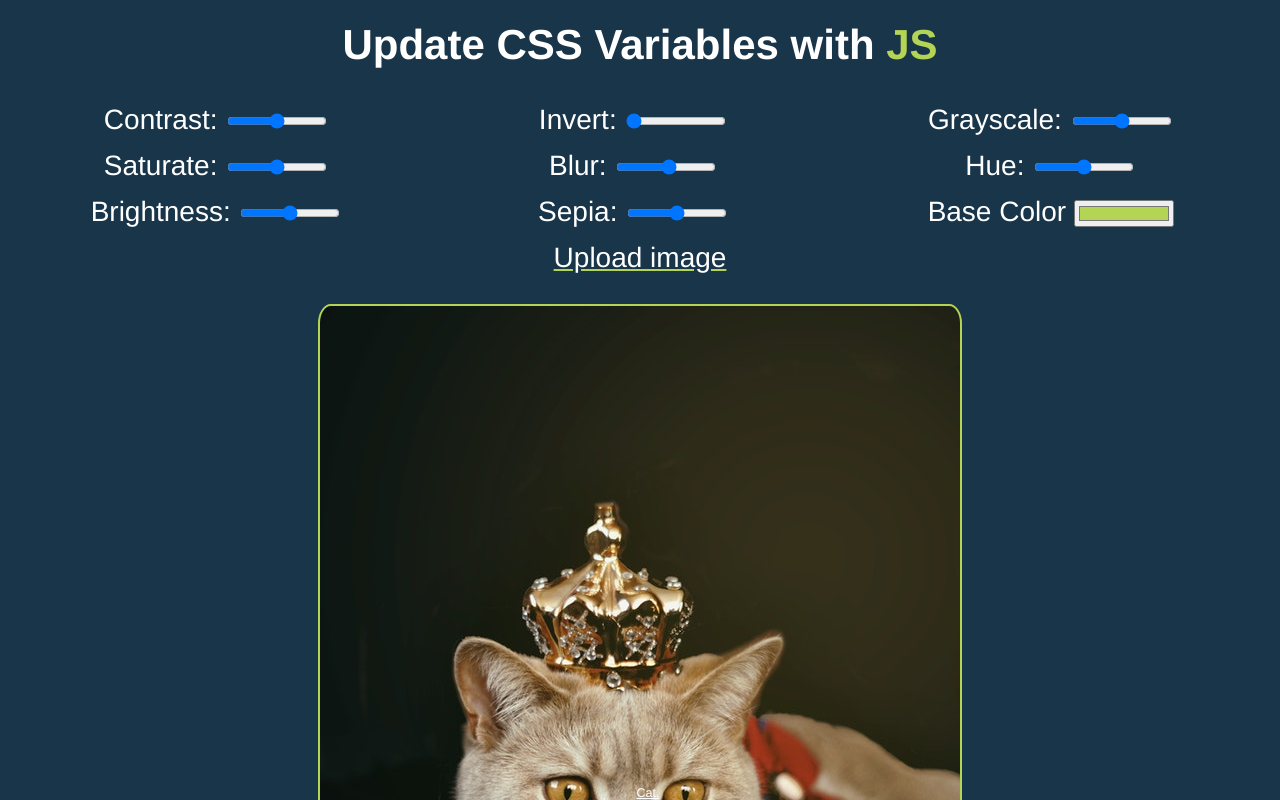
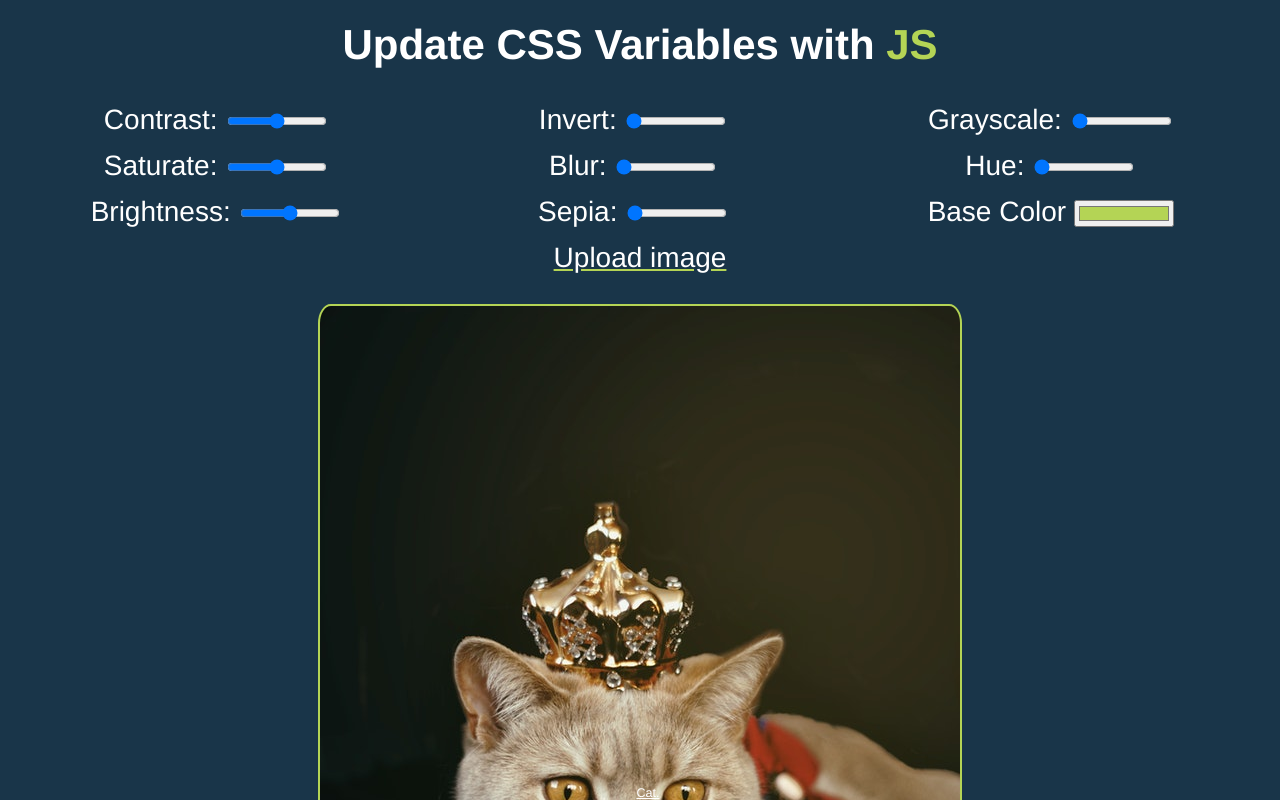
Before and after one commit to cajereta/Javascript-30-day-challenge, a plain HTML site: page Day3/index.html in a window 1280 px wide. Shown: the top 800 px of the page. Drawn offline with Linux system fonts and the light colour scheme.

Commit message:
Fixed slider values.

```diff
--- a/Day3/index.html
+++ b/Day3/index.html
@@ -31,21 +31,21 @@
       </p>
       <p>
         <label for="blur">Blur:</label>
-        <input id="blur" type="range" name="blur" min="0" max="15" defaultValue="0" data-sizing="px">
+        <input id="blur" type="range" name="blur" min="0" max="15" value="0" data-sizing="px">
       </p>
       <p>
         <label for="sepia">Sepia:</label>
-        <input id="sepia" type="range" name="sepia" min="0" max="100" defaultValue="0" data-sizing="%">
+        <input id="sepia" type="range" name="sepia" min="0" max="100" value="0" data-sizing="%">
       </p>
     </div>
     <div class="col">
       <p>
         <label for="grayscale">Grayscale:</label>
-        <input id="grayscale" type="range" name="grayscale" min="0" max="200" defaultValue="100" data-sizing="%">
+        <input id="grayscale" type="range" name="grayscale" min="0" max="100" value="0" data-sizing="%">
       </p>
      <p>
         <label for="hue">Hue:</label>
-        <input id="hue" type="range" name="hue" min="0" max="359" defaultValue="0" data-sizing="deg">
+        <input id="hue" type="range" name="hue" min="0" max="359" value="0" data-sizing="deg">
       </p>
       <p>
         <label for="base">Base Color</label>
```
